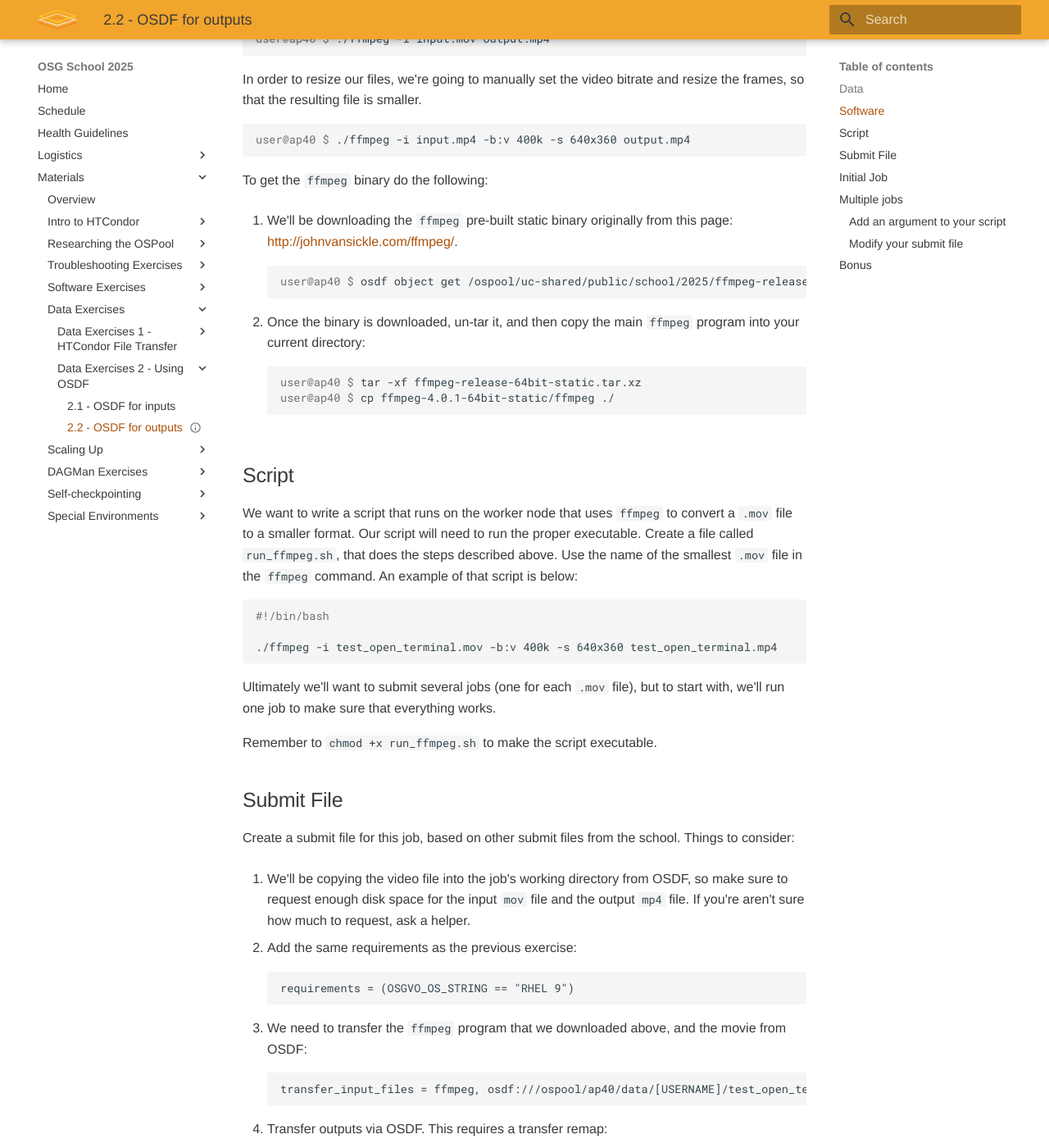
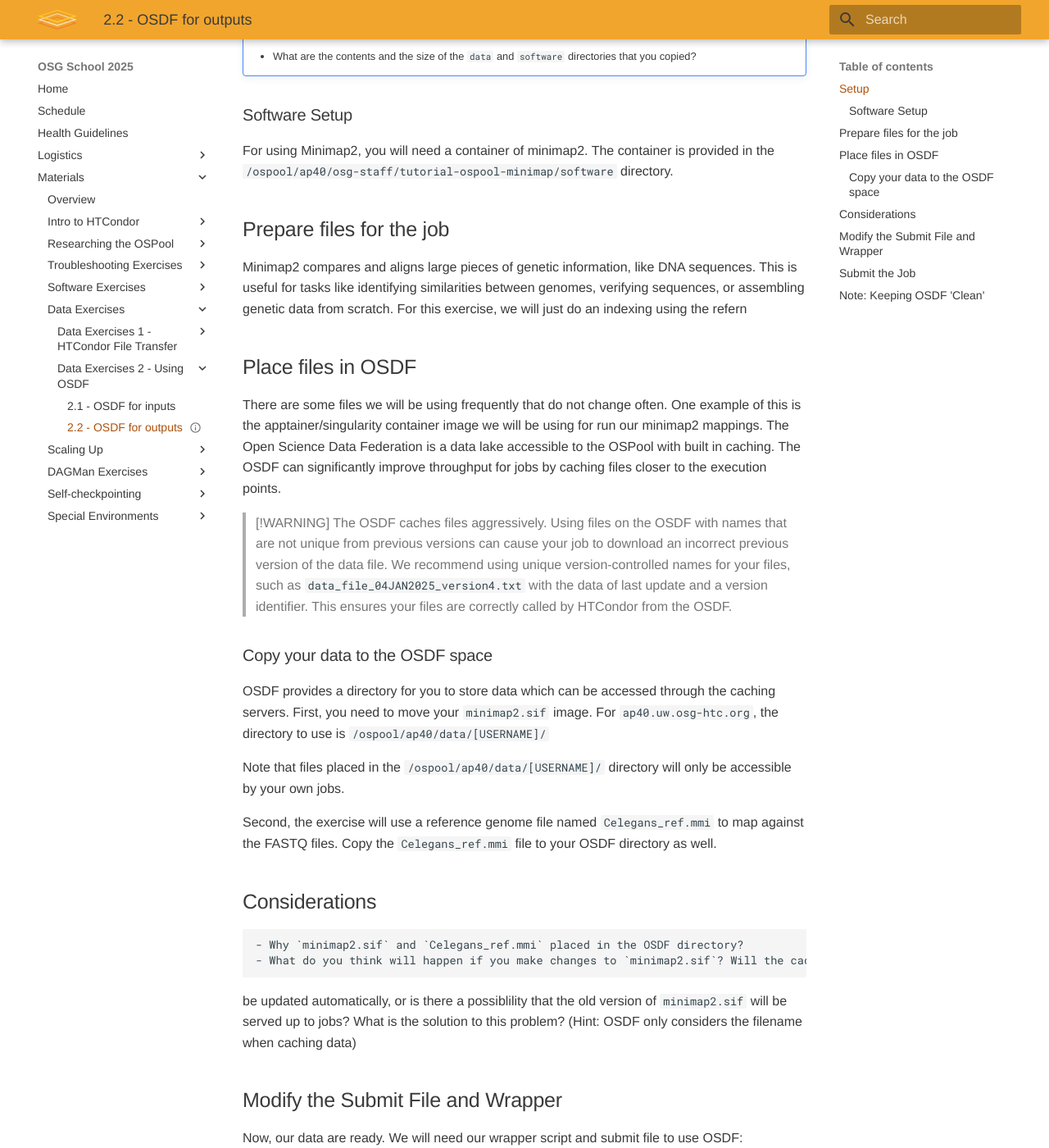
Before and after one commit to osg-htc/school-2025, an MkDocs documentation site: the page built from docs/materials/data/part2-ex2-osdf-outputs.md, in a window 1280 px wide and 1400 px high, scrolled down 962 px. Shown: the whole window at 82% size. Built offline with MkDocs 1.6.1 and Material for MkDocs 9.7.7, drawn with Linux system fonts in a browser that asks for light colours; some of the changed text lies outside the part shown.

Commit message:
Update part2-ex2-osdf-outputs.md

````diff
--- a/docs/materials/data/part2-ex2-osdf-outputs.md
+++ b/docs/materials/data/part2-ex2-osdf-outputs.md
@@ -4,210 +4,103 @@ status: reviewed
 
 Data Exercise 2.2: Using OSDF for outputs
 =========================================================
+This exercise will use a [Minimap2](https://github.com/lh3/minimap2) workflow to
+demonstrate the functionality of OSDF for transferring input files to jobs on OSG.
 
-In this exercise, we will run a multimedia program that converts and manipulates video files.
-In particular, we want to convert large `.mov` files to smaller (10-100s of MB) `mp4` files.
-Just like the Blast database in the [previous exercise](part2-ex1-osdf-inputs.md), these video
-files are potentially too large to send to jobs using HTCondor's default file transfer for
-inputs/outputs, so we will use OSDF.
+As presented in the Data [lecture](files/osgus25-data.pdf), for submitting multiple jobs that require larger files, OSDF not only reduces the load on the OSPool network
+but also keeps a copy of the files in different caching sites, which results in faster transfer of files to the Execution Point.
 
-Data
-----
+OSDF is connected to a distributed set of caches spread across the U.S.
+They are connected with high bandwidth connections to each other, and to the data origin servers, where your data is
+originally placed.
 
-To get the exercise set up:
+![OSDF Map](files/osgus19-day4-part2-CacheLocations.png)
 
-1.  Log into `ap40.uw.osg-htc.org`
+Setup
+-----
+- Please make sure that you are logged into `ap40.uw.osg-htc.org`.
+- Create a folder named `minimap2-read` and `cd` into the directory
+- All the required files for this lesson are located at `/ospool/ap40/osg-staff/tutorial-ospool-minimap/`
+- Copy all the files and folders into the `minimap2-read` directory.
 
-1.  Create a directory for this exercise named `osdf-outputs` and change into it.
+!!! note "File Sizes"
+    - What are the contents and the size of the `data` and `software` directories that you copied?
 
-1.  Download the input data and store it under the OSDF directory (`cd` to that
-    directory first):
-
-        :::console
-        user@ap40 $ cd /ospool/ap40/data/[USERNAME]/
-        user@ap40 $ osdf object get /ospool/uc-shared/public/school/2025/ducks.mov
-        user@ap40 $ osdf object get /ospool/uc-shared/public/school/2025/teaching.mov
-        user@ap40 $ osdf object get /ospool/uc-shared/public/school/2025/test_open_terminal.mov
-
-1.  We're going to need a list of these files later.  Below is the final list of movie files.
-    `cd` back to your `osdf-outputs` directory and create a file named `movie_list.txt`,
-    with the following content:
-
-        :::file
-        ducks.mov
-        teaching.mov
-        test_open_terminal.mov
-
-Software
---------
-
-We'll be using a multi-purpose media tool called `ffmpeg`  to convert video formats.
-The basic command to convert a file looks like this:
-
-``` console
-user@ap40 $ ./ffmpeg -i input.mov output.mp4
-```
-
-In order to resize our files, we're going to manually set the video bitrate and resize the frames, so that the resulting
-file is smaller.
-
-``` console
-user@ap40 $ ./ffmpeg -i input.mp4 -b:v 400k -s 640x360 output.mp4
-```
-
-To get the `ffmpeg` binary do the following:
-
-1.  We'll be downloading the `ffmpeg` pre-built static binary originally from this page: <http://johnvansickle.com/ffmpeg/>.
-
-        :::console
-        user@ap40 $ osdf object get /ospool/uc-shared/public/school/2025/ffmpeg-release-64bit-static.tar.xz
-
-1.  Once the binary is downloaded, un-tar it, and then copy the main `ffmpeg` program into your current directory:
-
-        :::console
-        user@ap40 $ tar -xf ffmpeg-release-64bit-static.tar.xz
-        user@ap40 $ cp ffmpeg-4.0.1-64bit-static/ffmpeg ./
-
-Script
-------
-
-We want to write a script that runs on the worker node that uses `ffmpeg` to convert a `.mov` file to a smaller format.
-Our script will need to run the proper executable. Create a file called `run_ffmpeg.sh`, that does the steps described above.
-Use the name of the smallest `.mov` file in the `ffmpeg` command.
-An example of that script is below:
-
-    :::bash
-    #!/bin/bash
-
-    ./ffmpeg -i test_open_terminal.mov -b:v 400k -s 640x360 test_open_terminal.mp4
-
-Ultimately we'll want to submit several jobs (one for each `.mov` file), but to start with, we'll run one job to make
-sure that everything works.
-
-Remember to `chmod +x run_ffmpeg.sh` to make the script executable.
-
-Submit File
------------
-
-Create a submit file for this job, based on other submit files from the school. Things to consider:
-
-1.  We'll be copying the video file into the job's working directory from OSDF, so make sure to request enough disk space for the
-    input `mov` file and the output `mp4` file.
-    If you're aren't sure how much to request, ask a helper.
-
-1.  Add the same requirements as the previous exercise:
-
-        requirements = (OSGVO_OS_STRING == "RHEL 9")
-
-1.  We need to transfer the `ffmpeg` program that we downloaded above, and the movie from OSDF:
-
-        transfer_input_files = ffmpeg, osdf:///ospool/ap40/data/[USERNAME]/test_open_terminal.mov
-
-1.  Transfer outputs via OSDF. This requires a transfer remap:
-
-        transfer_output_files = test_open_terminal.mp4
-        transfer_output_remaps = "test_open_terminal.mp4 = osdf:///ospool/ap40/data/[USERNAME]/test_open_terminal.mp4"
+### Software Setup
+For using Minimap2, you will need a container of minimap2. The container is provided in the `/ospool/ap40/osg-staff/tutorial-ospool-minimap/software` directory.
 
 
-Initial Job
------------
-
-With everything in place, submit the job. Once it finishes, we should check to make sure everything ran as expected:
-
-1.  Check the OSDF directory. Did the output `.mp4` file return?
-3.  Check file sizes. How big is the returned `.mp4` file? How does that compare to the original `.mov` input?
-
-If your job successfully returned the converted `.mp4` file and did **not** transfer the `.mov` file to the submit
-server, and the `.mp4` file was appropriately scaled down, then we can go ahead and convert all of the files we uploaded
-to OSDF.
-
-Multiple jobs
--------------
-
-We wrote the name of the `.mov` file into our `run_ffmpeg.sh` executable script.
-To submit a set of jobs for all of our `.mov` files, what will we need to change in:
-
-1. The script?
-1. The submit file?
-
-Once you've thought about it, check your reasoning against the instructions below.
-
-### Add an argument to your script
-
-**Look at your `run_ffmpeg.sh` script. What values will change for every job?**
-
-The input file will change with every job - and don't forget that the output file will too! Let's make them both into
-arguments.
-
-To add arguments to a bash script, we use the notation `$1` for the first argument (our input file) and `$2` for the
-second argument (our output file name).
-The final script should look like this:
-
-``` file
-#!/bin/bash
-
-./ffmpeg -i $1 -b:v 400k -s 640x360 $2
-```
-
-### Modify your submit file
-
-1.  We now need to tell each job what arguments to use.
-    We will do this by adding an arguments line to our submit file.
-    Because we'll only have the input file name, the "output" file name will be the input file name with the `mp4`
-    extension.
-    That should look like this:
-
-        :::file
-        arguments = $(mov) $(mov).mp4
-
-1.  Update the `transfer_input_files` to have `$(mov)`:
-
-        :::file
-        transfer_input_files = ffmpeg, osdf:///ospool/ap40/data/[USERNAME]/$(mov)
-
-1.  Similarly, update the output/remap with `$(mov).mp4`:
-
-        :::file
-        transfer_output_files = $(mov).mp4
-        transfer_output_remaps = "$(mov).mp4 = osdf:///ospool/ap40/data/[USERNAME]/$(mov).mp4"
-
-1. To set these arguments, we will use the `queue .. from` syntax.
-   In our submit file, we can then change our queue statement to:
-
-        queue mov from movie_list.txt
-
-Once you've made these changes, try submitting all the jobs!
-
-Bonus
------
-
-If you wanted to set a different output file name, bitrate and/or size for each original movie, how could you modify:
-
-1. `movie_list.txt`
-2. Your submit file
-3. `run_ffmpeg.sh`
-
-to do so?
+Prepare files for the job
+--------------------------------
+Minimap2 compares and aligns large pieces of genetic information, like DNA sequences. This is useful for tasks like identifying similarities between genomes, verifying sequences, or assembling genetic data from scratch. For this exercise, we will just do an indexing using the refern
 
 
-??? "Show hint"
+Place files in OSDF
+--------------------------------
 
-    Here's the changes you can make to the various files:
+There are some files we will be using frequently that do not change often. One example of this is the apptainer/singularity container image we will be using for run our minimap2 mappings. The Open Science Data Federation is a data lake accessible to the OSPool with built in caching. The OSDF can significantly improve throughput for jobs by caching files closer to the execution points.
 
-    1.  `movie_list.txt`
+>[!WARNING]
+> The OSDF caches files aggressively. Using files on the OSDF with names that are not unique from previous versions can cause your job to download an incorrect previous version of the data file. We recommend using unique version-controlled names for your files, such as `data_file_04JAN2025_version4.txt` with the data of last update and a version identifier. This ensures your files are correctly called by HTCondor from the OSDF.
 
-            ducks.mov ducks.mp4 500k 1280x720
-            teaching.mov teaching.mp4 400k 320x180
-            test_open_terminal.mov terminal.mp4 600k 640x360
+### Copy your data to the OSDF space
 
-    1. Submit file
+OSDF provides a directory for you to store data which can be accessed through the caching servers.
+First, you need to move your `minimap2.sif` image. For `ap40.uw.osg-htc.org`, the directory
+to use is `/ospool/ap40/data/[USERNAME]/`
 
-            arguments = $(mov) $(mp4) $(bitrate) $(size)
+Note that files placed in the `/ospool/ap40/data/[USERNAME]/` directory will only be accessible
+by your own jobs.
 
-            queue mov,mp4,bitrate,size from movie_list.txt
+Second, the exercise will use a reference genome file named `Celegans_ref.mmi` to map against the FASTQ files. Copy the `Celegans_ref.mmi` file to your OSDF directory as well.
 
+Considerations
+--------------
+    - Why `minimap2.sif` and `Celegans_ref.mmi` placed in the OSDF directory?
+    - What do you think will happen if you make changes to `minimap2.sif`? Will the caches
+   be updated automatically, or is there a possiblility that the old version of
+   `minimap2.sif` will be served up to jobs? What is the solution to this problem?
+   (Hint: OSDF only considers the filename when caching data)
 
-    1. `run_ffmpeg.sh`
+Modify the Submit File and Wrapper
+----------------------------------
 
-            #!/bin/bash
-            ./ffmpeg -i $1 -b:v $3 -s $4 $2
+Now, our data are ready. We will need our wrapper script and submit file to use OSDF:
+
+1. Copy the following contents and save that as `minimap2_index.sh`
+
+        #!/bin/bash
+        minimap2 -x map-ont -d Celegans_ref.mmi Celegans_ref.fa
+
+2. Create a submit file to submit the wrapper script `minimap2_index.sh` as an executable. Use the software using the
+        container_image = "osdf:///ospool/ap40/data/[USERNAME]/minimap2.sif"
+
+5. HTCondor knows how to do OSDF transfers, so you just have to provide the correct URL in
+   `transfer_input_files`. Note there is no servername (3 slashes in :///) and is just based on namespace (`/ospool/ap40/data/` in this case):
+
+        ::file
+        transfer_input_files = blastx, $(inputfile), osdf:///ospool/ap40/data/[USERNAME]/Celegans_ref.mmi
+
+1. Confirm that your queue statement is correct for the current directory. It should be something like:
+
+        ::file
+        queue inputfile matching mouse_rna.fa.*
+
+And that `mouse_rna.fa.*` files exist in the current directory (you should have copied a few them from the previous exercise
+directory).
+
+Submit the Job
+--------------
+
+Now submit and monitor the job! If your 100 jobs from the previous exercise haven't started running yet, this job will
+not yet start.
+However, after it has been running for ~2 minutes, you're safe to continue to the next exercise!
+
+Note: Keeping OSDF 'Clean'
+--------------------------------
+
+Just as for any data directory, it is VERY important to remove old files from OSDF when you no longer need them,
+especially so that you'll have plenty of space for such files in the future.
+For example, you would delete (`rm`) files from `/ospool/ap40/data/[USERNAME]/` on when you don't need them there
+anymore, but only after all jobs have finished.
+The next time you use OSDF after the school, remember to first check for old files that you can delete.
````
